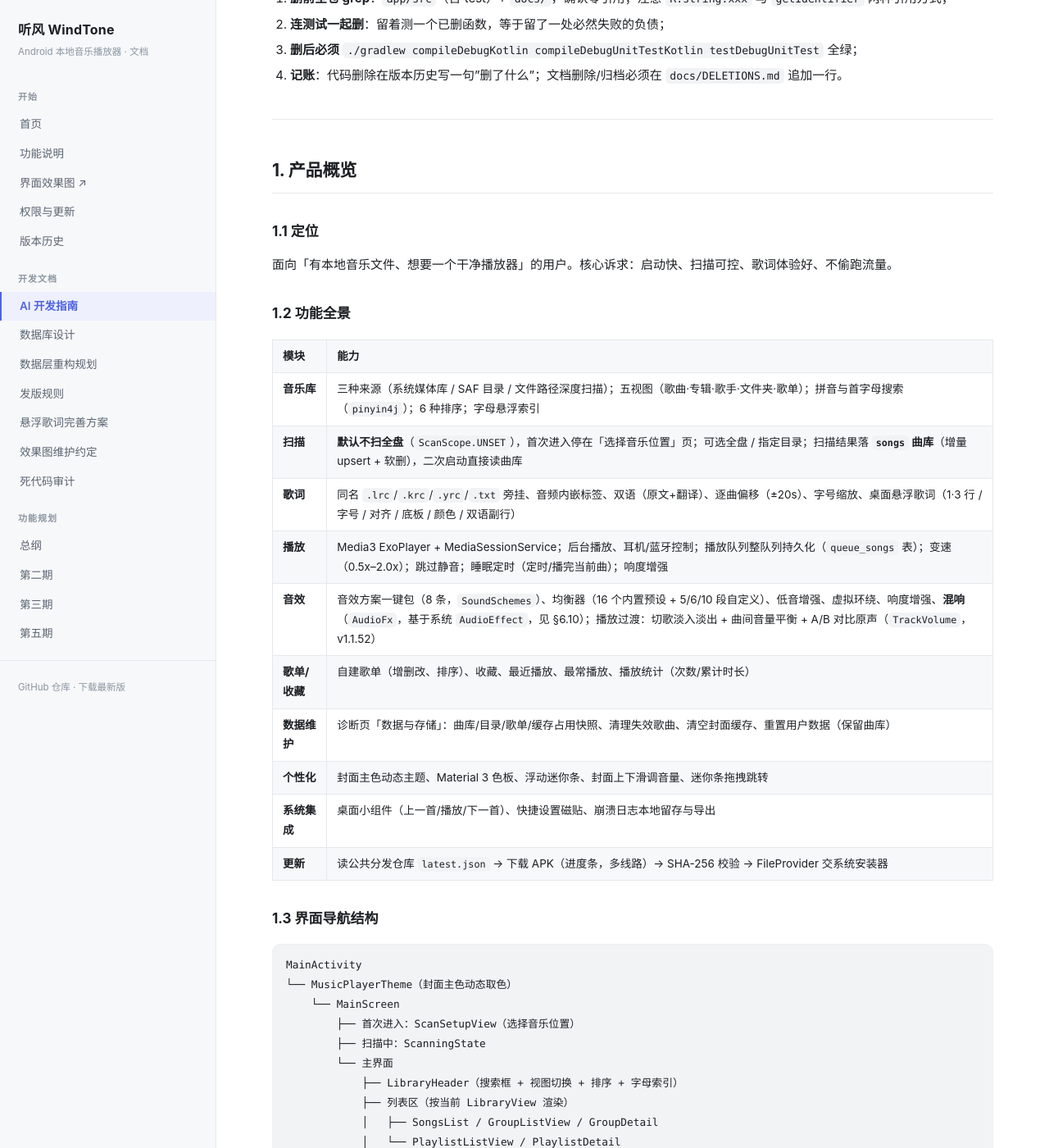
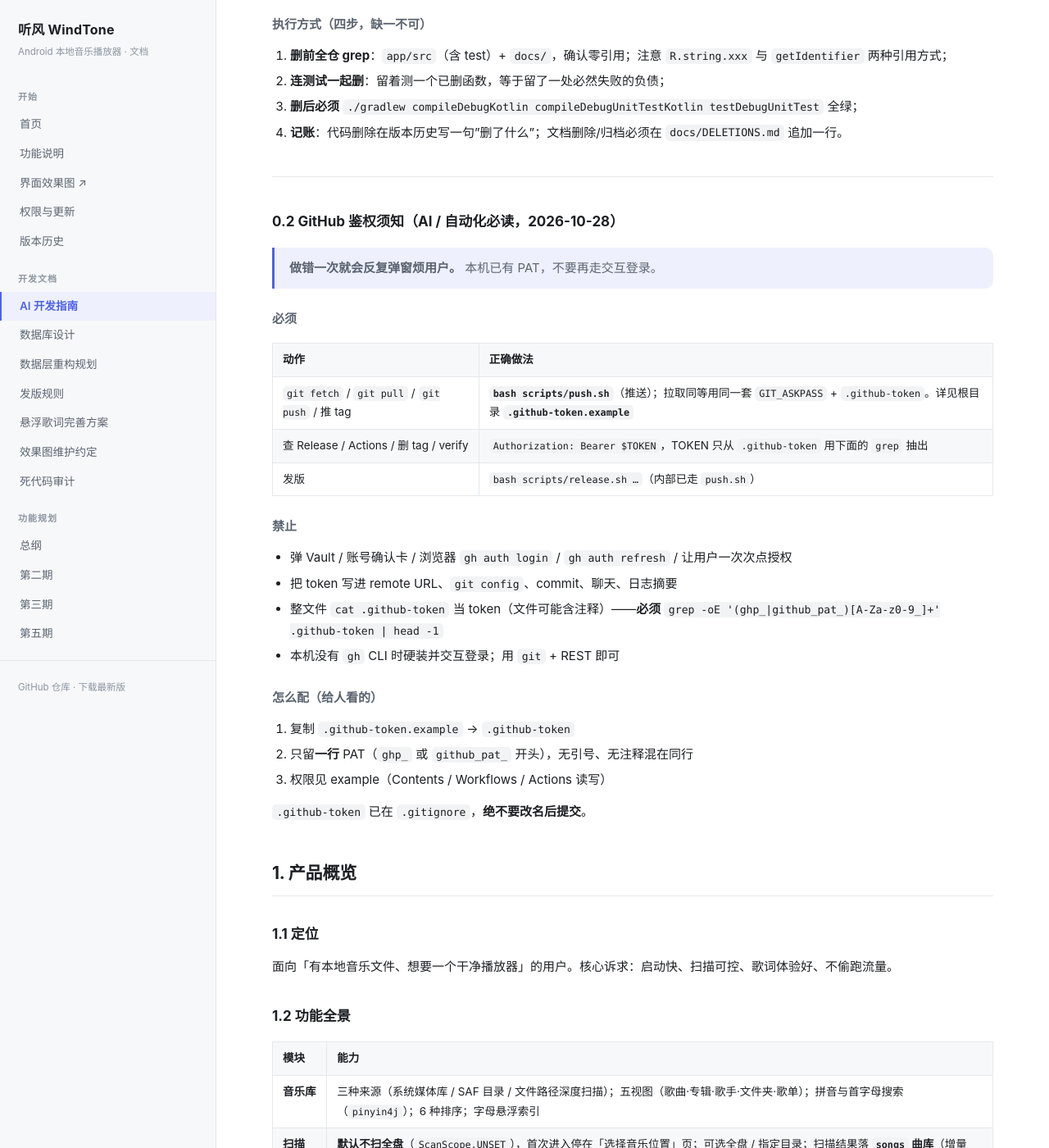
Before and after one commit to LuckyLearning/WindTone, a Jekyll site: the page built from docs/AI开发指南.md, in a window 1280 px wide and 1400 px high, scrolled down 3203 px. Shown: the whole window at 82% size. Built offline with Jekyll 4.4.1, drawn with Linux system fonts in a browser that asks for light colours; some of the changed text lies outside the part shown.

Commit message:
docs: AI guide GitHub token must-read (rule 5 / 0.2)

```diff
--- a/docs/AI开发指南.md
+++ b/docs/AI开发指南.md
@@ -80,13 +80,13 @@
 > 换句话说：**当前形态就是唯一形态**。改 schema 时把 `version` +1、重导 schema 快照、同步文档即可，
 > 不必再考虑"老用户升级怎么办"。若日后想恢复兼容，Room 会优先走 `addMigrations(...)` 而非兜底，补上即可。
 
-### 四条铁律
+### 五条铁律
 
 1. **不要改包名、DB 名、Prefs 名、通知渠道 ID**——它们决定老用户能否覆盖升级、数据能否保留。改名 = 所有歌单/收藏/播放统计清零。
 2. **版本号只改 `app/build.gradle.kts` 顶部那两行**，别去改 `defaultConfig` 里的 `versionCode`/`versionName`。CI 的一致性校验按顶部变量做正则匹配，改错地方会导致 tag 校验失败。
 3. **`docs/` 已在 `.gitignore` 里**——本目录是本地开发资料，**不会推到 GitHub**。往这里写文档是安全的。
 4. **过期没用的东西一律删掉，不要"先留着"**（用户 2026-10-26 明确要求，见 0.1 节）。
-
+5. **GitHub 一律用本地 `.github-token`，禁止弹窗要账号**（用户 2026-10-28 明确要求，见 0.2 节）。拉取、推送、发版、查 Actions/Release、应用内更新链路的 API 核验都适用。
 ---
 
 ### 0.1 删除优于保留（铁律 4 的展开）
@@ -119,6 +119,34 @@
 4. **记账**：代码删除在版本历史写一句"删了什么"；文档删除/归档必须在 `docs/DELETIONS.md` 追加一行。
 
 ---
+
+
+### 0.2 GitHub 鉴权须知（AI / 自动化必读，2026-10-28）
+
+> **做错一次就会反复弹窗烦用户。** 本机已有 PAT，不要再走交互登录。
+
+#### 必须
+
+| 动作 | 正确做法 |
+| --- | --- |
+| `git fetch` / `git pull` / `git push` / 推 tag | **`bash scripts/push.sh`**（推送）；拉取同等用同一套 `GIT_ASKPASS` + `.github-token`。详见根目录 **`.github-token.example`** |
+| 查 Release / Actions / 删 tag / verify | `Authorization: Bearer $TOKEN`，TOKEN 只从 `.github-token` 用下面的 `grep` 抽出 |
+| 发版 | `bash scripts/release.sh …`（内部已走 `push.sh`） |
+
+#### 禁止
+
+- 弹 Vault / 账号确认卡 / 浏览器 `gh auth login` / `gh auth refresh` / 让用户一次次点授权
+- 把 token 写进 remote URL、`git config`、commit、聊天、日志摘要
+- 整文件 `cat .github-token` 当 token（文件可能含注释）——**必须** `grep -oE '(ghp_|github_pat_)[A-Za-z0-9_]+' .github-token | head -1`
+- 本机没有 `gh` CLI 时硬装并交互登录；用 `git` + REST 即可
+
+#### 怎么配（给人看的）
+
+1. 复制 `.github-token.example` → `.github-token`
+2. 只留**一行** PAT（`ghp_` 或 `github_pat_` 开头），无引号、无注释混在同行
+3. 权限见 example（Contents / Workflows / Actions 读写）
+
+`.github-token` 已在 `.gitignore`，**绝不要改名后提交**。
 
 ## 1. 产品概览
 
```
